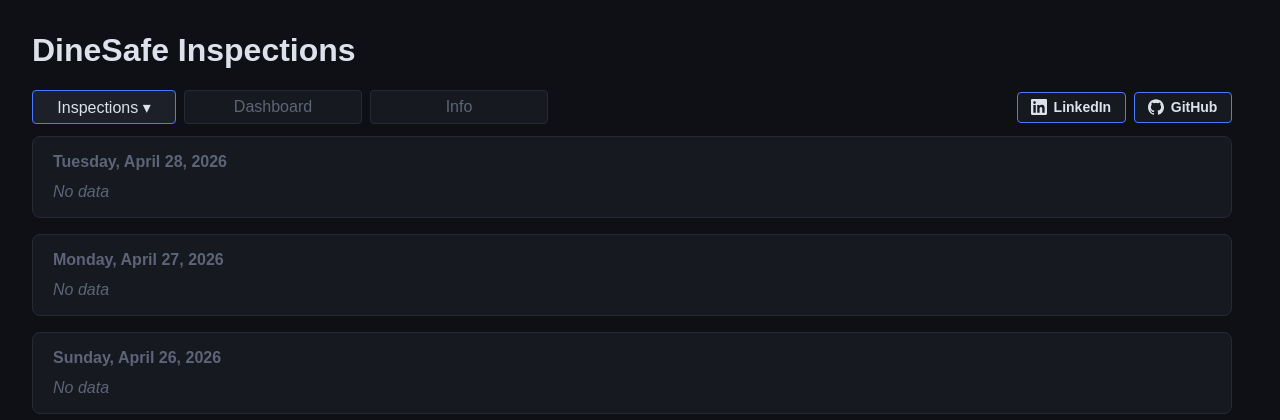
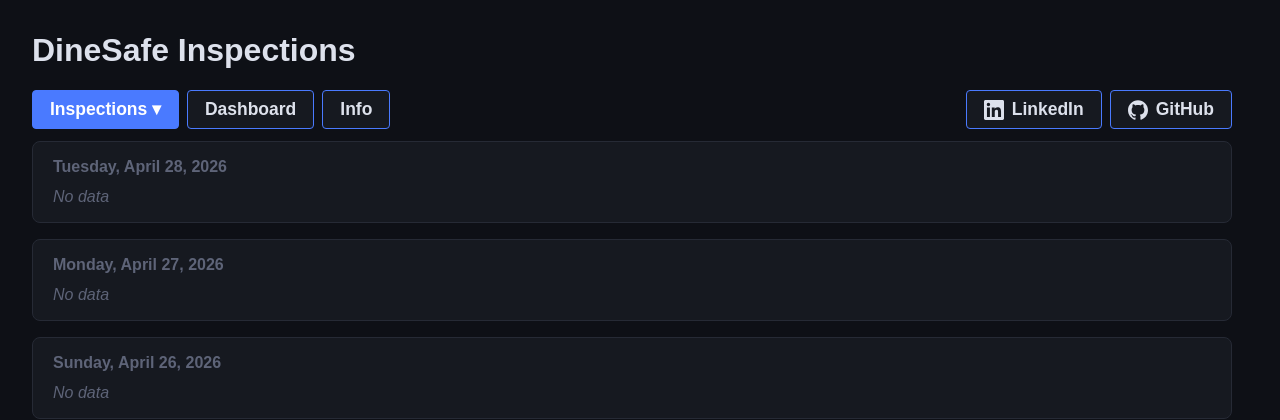
Before and after one commit to im-kenough/DineSafeViz, a Flask app: page / in a window 1280 px wide. Shown: the top 420 px of the page. Run offline with Flask 3, Linux system fonts and the light colour scheme; data that the repository does not hold is empty; some libraries are stand-ins or nearby versions.

Commit message:
ui: btn make btn unifom (#50)
* ui: btn make btn unifom

* ui: #48 fix inspection year dropdown list

---------

Co-authored-by: im-kenough <182832262+im-kenough@users.noreply.github.com>

```diff
--- a/src/web/static/style.css
+++ b/src/web/static/style.css
@@ -27,28 +27,26 @@ body {
 /* ── tabs ───────────────────────────────────────────────── */
 .tabs { display: flex; gap: 0.5rem; margin-bottom: 0.75rem; flex-wrap: wrap; }
 .tabs > a,
-.tabs > .dropdown {
-    flex: 0 0 9rem;
-}
-.tabs > a,
 .tabs > .dropdown > a {
     display: block;
-    padding: 0.4rem 1rem;
-    border: 1px solid var(--border);
+    padding: 0.5rem 1.0625rem;
+    border: 1px solid var(--accent);
     border-radius: 4px;
     text-decoration: none;
-    color: var(--text-muted);
+    color: var(--text);
     background: var(--surface);
     text-align: center;
+    font-size: 1.094rem;
+    font-weight: 600;
+    white-space: nowrap;
 }
 .tabs > a.active,
 .tabs > .dropdown > a.active {
-    background: var(--surface-2);
-    color: var(--text);
-    border-color: var(--accent);
+    background: var(--accent);
+    color: #fff;
 }
 .tabs > a:hover:not(.active),
-.tabs > .dropdown > a:hover:not(.active) { background: var(--surface-2); }
+.tabs > .dropdown > a:hover:not(.active) { background: var(--accent); color: #fff; }
 
 /* ── day box ────────────────────────────────────────────── */
 .day-box {
@@ -109,14 +107,14 @@ footer {
 .social-links a {
     display: flex;
     align-items: center;
-    gap: 0.4rem;
-    padding: 0.4rem 0.85rem;
+    gap: 0.5rem;
+    padding: 0.5rem 1.0625rem;
     border: 1px solid var(--accent);
     border-radius: 4px;
     background: var(--surface);
     color: var(--text);
     text-decoration: none;
-    font-size: 0.875rem;
+    font-size: 1.094rem;
     font-weight: 600;
     white-space: nowrap;
 }
--- a/src/web/templates/dashboard.html
+++ b/src/web/templates/dashboard.html
@@ -19,11 +19,11 @@
         <a href="/info">Info</a>
         <div class="social-links">
             <a href="https://www.linkedin.com/in/kenneth-yyz" target="_blank" rel="noopener">
-                <svg viewBox="0 0 24 24" width="16" height="16" fill="currentColor" aria-hidden="true"><path d="M20.447 20.452h-3.554v-5.569c0-1.328-.027-3.037-1.852-3.037-1.853 0-2.136 1.445-2.136 2.939v5.667H9.351V9h3.414v1.561h.046c.477-.9 1.637-1.85 3.37-1.85 3.601 0 4.267 2.37 4.267 5.455v6.286zM5.337 7.433a2.062 2.062 0 01-2.063-2.065 2.064 2.064 0 112.063 2.065zm1.782 13.019H3.555V9h3.564v11.452zM22.225 0H1.771C.792 0 0 .774 0 1.729v20.542C0 23.227.792 24 1.771 24h20.451C23.2 24 24 23.227 24 22.271V1.729C24 .774 23.2 0 22.222 0h.003z"/></svg>
+                <svg viewBox="0 0 24 24" width="20" height="20" fill="currentColor" aria-hidden="true"><path d="M20.447 20.452h-3.554v-5.569c0-1.328-.027-3.037-1.852-3.037-1.853 0-2.136 1.445-2.136 2.939v5.667H9.351V9h3.414v1.561h.046c.477-.9 1.637-1.85 3.37-1.85 3.601 0 4.267 2.37 4.267 5.455v6.286zM5.337 7.433a2.062 2.062 0 01-2.063-2.065 2.064 2.064 0 112.063 2.065zm1.782 13.019H3.555V9h3.564v11.452zM22.225 0H1.771C.792 0 0 .774 0 1.729v20.542C0 23.227.792 24 1.771 24h20.451C23.2 24 24 23.227 24 22.271V1.729C24 .774 23.2 0 22.222 0h.003z"/></svg>
                 LinkedIn
             </a>
             <a href="https://github.com/im-kenough/DineSafeViz" target="_blank" rel="noopener">
-                <svg viewBox="0 0 24 24" width="16" height="16" fill="currentColor" aria-hidden="true"><path d="M12 .297c-6.63 0-12 5.373-12 12 0 5.303 3.438 9.8 8.205 11.385.6.113.82-.258.82-.577 0-.285-.01-1.04-.015-2.04-3.338.724-4.042-1.61-4.042-1.61C4.422 18.07 3.633 17.7 3.633 17.7c-1.087-.744.084-.729.084-.729 1.205.084 1.838 1.236 1.838 1.236 1.07 1.835 2.809 1.305 3.495.998.108-.776.417-1.305.76-1.605-2.665-.3-5.466-1.332-5.466-5.93 0-1.31.465-2.38 1.235-3.22-.135-.303-.54-1.523.105-3.176 0 0 1.005-.322 3.3 1.23.96-.267 1.98-.399 3-.405 1.02.006 2.04.138 3 .405 2.28-1.552 3.285-1.23 3.285-1.23.645 1.653.24 2.873.12 3.176.765.84 1.23 1.91 1.23 3.22 0 4.61-2.805 5.625-5.475 5.92.42.36.81 1.096.81 2.22 0 1.606-.015 2.896-.015 3.286 0 .315.21.69.825.57C20.565 22.092 24 17.592 24 12.297c0-6.627-5.373-12-12-12"/></svg>
+                <svg viewBox="0 0 24 24" width="20" height="20" fill="currentColor" aria-hidden="true"><path d="M12 .297c-6.63 0-12 5.373-12 12 0 5.303 3.438 9.8 8.205 11.385.6.113.82-.258.82-.577 0-.285-.01-1.04-.015-2.04-3.338.724-4.042-1.61-4.042-1.61C4.422 18.07 3.633 17.7 3.633 17.7c-1.087-.744.084-.729.084-.729 1.205.084 1.838 1.236 1.838 1.236 1.07 1.835 2.809 1.305 3.495.998.108-.776.417-1.305.76-1.605-2.665-.3-5.466-1.332-5.466-5.93 0-1.31.465-2.38 1.235-3.22-.135-.303-.54-1.523.105-3.176 0 0 1.005-.322 3.3 1.23.96-.267 1.98-.399 3-.405 1.02.006 2.04.138 3 .405 2.28-1.552 3.285-1.23 3.285-1.23.645 1.653.24 2.873.12 3.176.765.84 1.23 1.91 1.23 3.22 0 4.61-2.805 5.625-5.475 5.92.42.36.81 1.096.81 2.22 0 1.606-.015 2.896-.015 3.286 0 .315.21.69.825.57C20.565 22.092 24 17.592 24 12.297c0-6.627-5.373-12-12-12"/></svg>
                 GitHub
             </a>
         </div>
--- a/src/web/templates/index.html
+++ b/src/web/templates/index.html
@@ -24,11 +24,11 @@
         <a href="/info">Info</a>
         <div class="social-links">
             <a href="https://www.linkedin.com/in/kenneth-yyz" target="_blank" rel="noopener">
-                <svg viewBox="0 0 24 24" width="16" height="16" fill="currentColor" aria-hidden="true"><path d="M20.447 20.452h-3.554v-5.569c0-1.328-.027-3.037-1.852-3.037-1.853 0-2.136 1.445-2.136 2.939v5.667H9.351V9h3.414v1.561h.046c.477-.9 1.637-1.85 3.37-1.85 3.601 0 4.267 2.37 4.267 5.455v6.286zM5.337 7.433a2.062 2.062 0 01-2.063-2.065 2.064 2.064 0 112.063 2.065zm1.782 13.019H3.555V9h3.564v11.452zM22.225 0H1.771C.792 0 0 .774 0 1.729v20.542C0 23.227.792 24 1.771 24h20.451C23.2 24 24 23.227 24 22.271V1.729C24 .774 23.2 0 22.222 0h.003z"/></svg>
+                <svg viewBox="0 0 24 24" width="20" height="20" fill="currentColor" aria-hidden="true"><path d="M20.447 20.452h-3.554v-5.569c0-1.328-.027-3.037-1.852-3.037-1.853 0-2.136 1.445-2.136 2.939v5.667H9.351V9h3.414v1.561h.046c.477-.9 1.637-1.85 3.37-1.85 3.601 0 4.267 2.37 4.267 5.455v6.286zM5.337 7.433a2.062 2.062 0 01-2.063-2.065 2.064 2.064 0 112.063 2.065zm1.782 13.019H3.555V9h3.564v11.452zM22.225 0H1.771C.792 0 0 .774 0 1.729v20.542C0 23.227.792 24 1.771 24h20.451C23.2 24 24 23.227 24 22.271V1.729C24 .774 23.2 0 22.222 0h.003z"/></svg>
                 LinkedIn
             </a>
             <a href="https://github.com/im-kenough/DineSafeViz" target="_blank" rel="noopener">
-                <svg viewBox="0 0 24 24" width="16" height="16" fill="currentColor" aria-hidden="true"><path d="M12 .297c-6.63 0-12 5.373-12 12 0 5.303 3.438 9.8 8.205 11.385.6.113.82-.258.82-.577 0-.285-.01-1.04-.015-2.04-3.338.724-4.042-1.61-4.042-1.61C4.422 18.07 3.633 17.7 3.633 17.7c-1.087-.744.084-.729.084-.729 1.205.084 1.838 1.236 1.838 1.236 1.07 1.835 2.809 1.305 3.495.998.108-.776.417-1.305.76-1.605-2.665-.3-5.466-1.332-5.466-5.93 0-1.31.465-2.38 1.235-3.22-.135-.303-.54-1.523.105-3.176 0 0 1.005-.322 3.3 1.23.96-.267 1.98-.399 3-.405 1.02.006 2.04.138 3 .405 2.28-1.552 3.285-1.23 3.285-1.23.645 1.653.24 2.873.12 3.176.765.84 1.23 1.91 1.23 3.22 0 4.61-2.805 5.625-5.475 5.92.42.36.81 1.096.81 2.22 0 1.606-.015 2.896-.015 3.286 0 .315.21.69.825.57C20.565 22.092 24 17.592 24 12.297c0-6.627-5.373-12-12-12"/></svg>
+                <svg viewBox="0 0 24 24" width="20" height="20" fill="currentColor" aria-hidden="true"><path d="M12 .297c-6.63 0-12 5.373-12 12 0 5.303 3.438 9.8 8.205 11.385.6.113.82-.258.82-.577 0-.285-.01-1.04-.015-2.04-3.338.724-4.042-1.61-4.042-1.61C4.422 18.07 3.633 17.7 3.633 17.7c-1.087-.744.084-.729.084-.729 1.205.084 1.838 1.236 1.838 1.236 1.07 1.835 2.809 1.305 3.495.998.108-.776.417-1.305.76-1.605-2.665-.3-5.466-1.332-5.466-5.93 0-1.31.465-2.38 1.235-3.22-.135-.303-.54-1.523.105-3.176 0 0 1.005-.322 3.3 1.23.96-.267 1.98-.399 3-.405 1.02.006 2.04.138 3 .405 2.28-1.552 3.285-1.23 3.285-1.23.645 1.653.24 2.873.12 3.176.765.84 1.23 1.91 1.23 3.22 0 4.61-2.805 5.625-5.475 5.92.42.36.81 1.096.81 2.22 0 1.606-.015 2.896-.015 3.286 0 .315.21.69.825.57C20.565 22.092 24 17.592 24 12.297c0-6.627-5.373-12-12-12"/></svg>
                 GitHub
             </a>
         </div>
--- a/src/web/templates/info.html
+++ b/src/web/templates/info.html
@@ -38,11 +38,11 @@
         <a href="/info" class="active">Info</a>
         <div class="social-links">
             <a href="https://www.linkedin.com/in/kenneth-yyz" target="_blank" rel="noopener">
-                <svg viewBox="0 0 24 24" width="16" height="16" fill="currentColor" aria-hidden="true"><path d="M20.447 20.452h-3.554v-5.569c0-1.328-.027-3.037-1.852-3.037-1.853 0-2.136 1.445-2.136 2.939v5.667H9.351V9h3.414v1.561h.046c.477-.9 1.637-1.85 3.37-1.85 3.601 0 4.267 2.37 4.267 5.455v6.286zM5.337 7.433a2.062 2.062 0 01-2.063-2.065 2.064 2.064 0 112.063 2.065zm1.782 13.019H3.555V9h3.564v11.452zM22.225 0H1.771C.792 0 0 .774 0 1.729v20.542C0 23.227.792 24 1.771 24h20.451C23.2 24 24 23.227 24 22.271V1.729C24 .774 23.2 0 22.222 0h.003z"/></svg>
+                <svg viewBox="0 0 24 24" width="20" height="20" fill="currentColor" aria-hidden="true"><path d="M20.447 20.452h-3.554v-5.569c0-1.328-.027-3.037-1.852-3.037-1.853 0-2.136 1.445-2.136 2.939v5.667H9.351V9h3.414v1.561h.046c.477-.9 1.637-1.85 3.37-1.85 3.601 0 4.267 2.37 4.267 5.455v6.286zM5.337 7.433a2.062 2.062 0 01-2.063-2.065 2.064 2.064 0 112.063 2.065zm1.782 13.019H3.555V9h3.564v11.452zM22.225 0H1.771C.792 0 0 .774 0 1.729v20.542C0 23.227.792 24 1.771 24h20.451C23.2 24 24 23.227 24 22.271V1.729C24 .774 23.2 0 22.222 0h.003z"/></svg>
                 LinkedIn
             </a>
             <a href="https://github.com/im-kenough/DineSafeViz" target="_blank" rel="noopener">
-                <svg viewBox="0 0 24 24" width="16" height="16" fill="currentColor" aria-hidden="true"><path d="M12 .297c-6.63 0-12 5.373-12 12 0 5.303 3.438 9.8 8.205 11.385.6.113.82-.258.82-.577 0-.285-.01-1.04-.015-2.04-3.338.724-4.042-1.61-4.042-1.61C4.422 18.07 3.633 17.7 3.633 17.7c-1.087-.744.084-.729.084-.729 1.205.084 1.838 1.236 1.838 1.236 1.07 1.835 2.809 1.305 3.495.998.108-.776.417-1.305.76-1.605-2.665-.3-5.466-1.332-5.466-5.93 0-1.31.465-2.38 1.235-3.22-.135-.303-.54-1.523.105-3.176 0 0 1.005-.322 3.3 1.23.96-.267 1.98-.399 3-.405 1.02.006 2.04.138 3 .405 2.28-1.552 3.285-1.23 3.285-1.23.645 1.653.24 2.873.12 3.176.765.84 1.23 1.91 1.23 3.22 0 4.61-2.805 5.625-5.475 5.92.42.36.81 1.096.81 2.22 0 1.606-.015 2.896-.015 3.286 0 .315.21.69.825.57C20.565 22.092 24 17.592 24 12.297c0-6.627-5.373-12-12-12"/></svg>
+                <svg viewBox="0 0 24 24" width="20" height="20" fill="currentColor" aria-hidden="true"><path d="M12 .297c-6.63 0-12 5.373-12 12 0 5.303 3.438 9.8 8.205 11.385.6.113.82-.258.82-.577 0-.285-.01-1.04-.015-2.04-3.338.724-4.042-1.61-4.042-1.61C4.422 18.07 3.633 17.7 3.633 17.7c-1.087-.744.084-.729.084-.729 1.205.084 1.838 1.236 1.838 1.236 1.07 1.835 2.809 1.305 3.495.998.108-.776.417-1.305.76-1.605-2.665-.3-5.466-1.332-5.466-5.93 0-1.31.465-2.38 1.235-3.22-.135-.303-.54-1.523.105-3.176 0 0 1.005-.322 3.3 1.23.96-.267 1.98-.399 3-.405 1.02.006 2.04.138 3 .405 2.28-1.552 3.285-1.23 3.285-1.23.645 1.653.24 2.873.12 3.176.765.84 1.23 1.91 1.23 3.22 0 4.61-2.805 5.625-5.475 5.92.42.36.81 1.096.81 2.22 0 1.606-.015 2.896-.015 3.286 0 .315.21.69.825.57C20.565 22.092 24 17.592 24 12.297c0-6.627-5.373-12-12-12"/></svg>
                 GitHub
             </a>
         </div>
```
Also changed, not shown: other parts of src/web/static/style.css (+25 -17 lines), docs/ref/journal/journal-16.md (added, +33 -0 lines).
